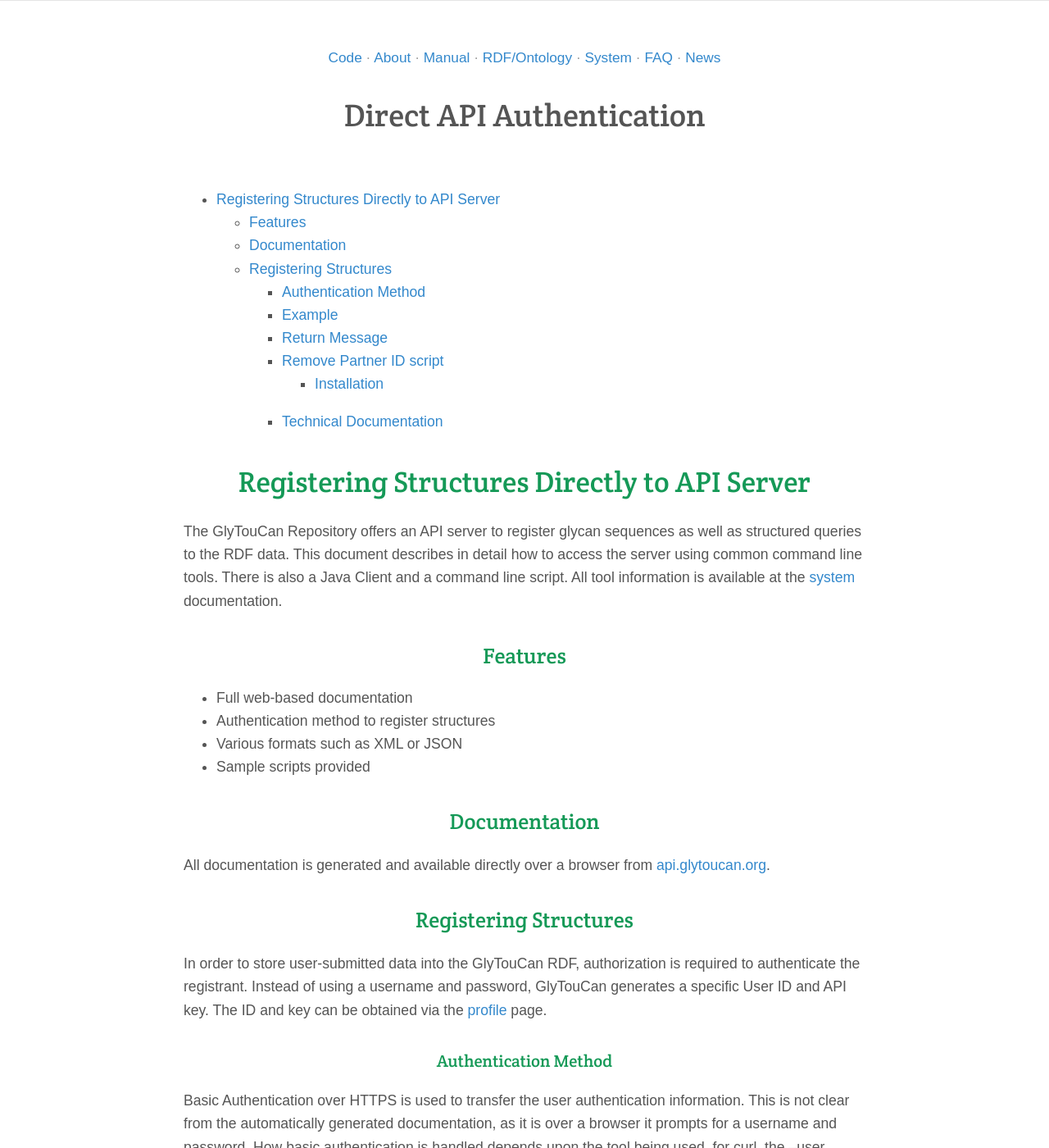
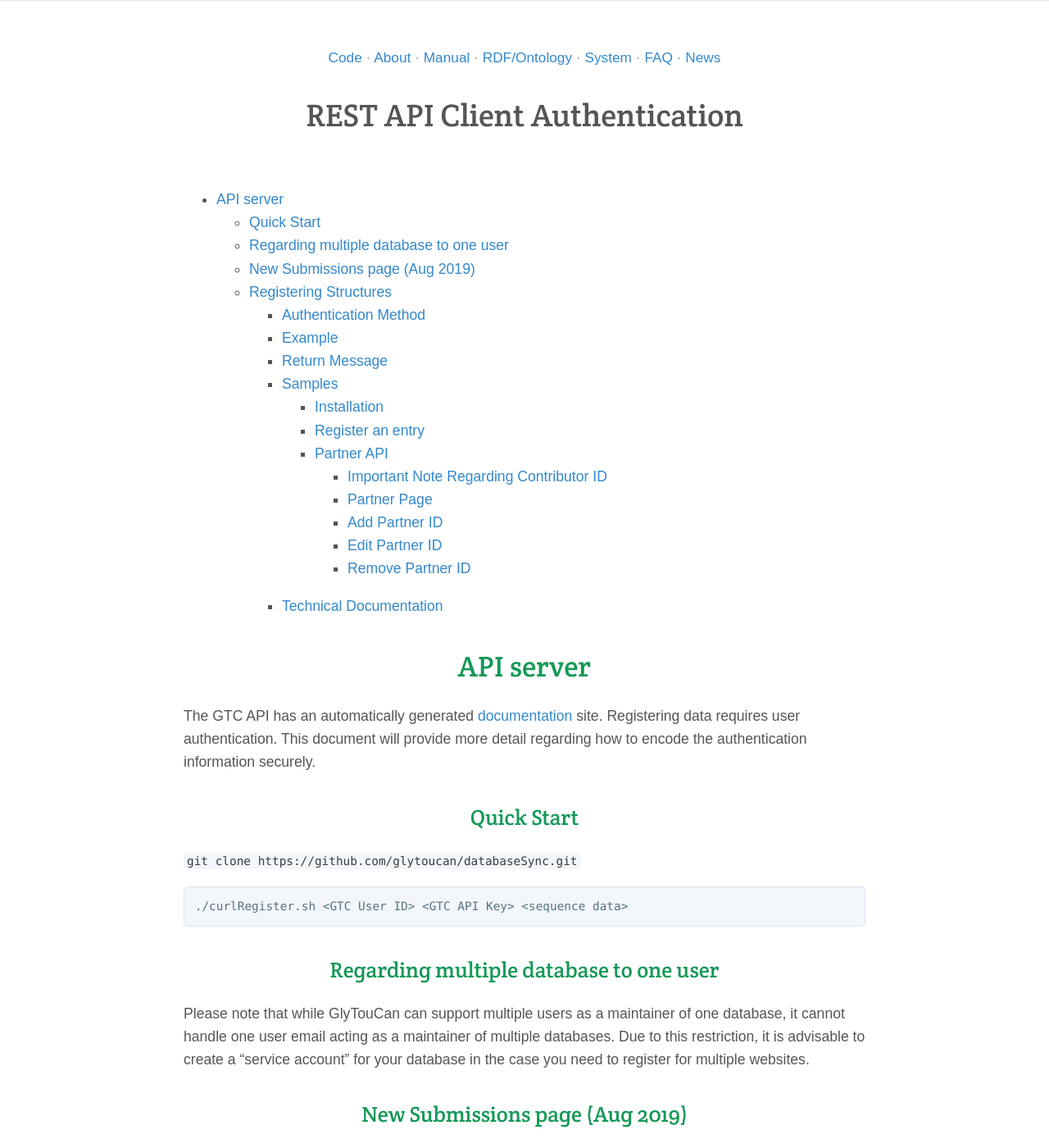
Before and after one commit to glytoucan/glytoucan, a Jekyll site: the page built from system/basic.md, in a window 1280 px wide and 1400 px high. Shown: the whole window at 82% size. Built offline with Jekyll 4.4.1, drawn with Linux system fonts in a browser that asks for light colours; nearby versions of some CDN libraries; some of the changed text lies outside the part shown.

Commit message:
REST only

````diff
--- a/system/basic.md
+++ b/system/basic.md
@@ -1,24 +1,29 @@
 ---
-title: Direct API Authentication
+title: REST API Client Authentication
 layout: default
 ---
 * auto-gen TOC:
 {:toc}
 
-# Registering Structures Directly to API Server
+# API server
 
-The GlyTouCan Repository offers an API server to register glycan sequences as well as structured queries to the RDF data.  This document describes in detail how to access the server using common command line tools.  There is also a Java Client and a command line script.  All tool information is available at the [system](http://code.glytoucan.org/system//) documentation.
+The GTC API has an automatically generated [documentation](htts://api.glytoucan.org) site.  Registering data requires user authentication.  This document will provide more detail regarding how to encode the authentication information securely.
 
-## Features
+## Quick Start
 
-* Full web-based documentation
-* Authentication method to register structures
-* Various formats such as XML or JSON
-* Sample scripts provided
+`git clone https://github.com/glytoucan/databaseSync.git`
 
-## Documentation
+```
+./curlRegister.sh <GTC User ID> <GTC API Key> <sequence data>
+```
 
-All documentation is generated and available directly over a browser from [api.glytoucan.org](https://api.glytoucan.org).
+## Regarding multiple database to one user
+
+Please note that while GlyTouCan can support multiple users as a maintainer of one database, it cannot handle one user email acting as a maintainer of multiple databases.  Due to this restriction, it is advisable to create a "service account" for your database in the case you need to register for multiple websites.
+
+## New Submissions page (Aug 2019)
+
+If you login to the GlyTouCan [Entries](https://glytoucan.org/Users/structure) page, the data sent over command line can be confirmed.
 
 ## Registering Structures
 
@@ -26,7 +31,7 @@
 
 ### Authentication Method
 
-Basic Authentication over HTTPS is used to transfer the user authentication information.  This is not clear from the automatically generated documentation, as it is over a browser it prompts for a username and password.  How basic authentication is handled depends upon the tool being used, for curl, the --user parameter is required.  The documentation shows the format of the input variables, the following is a json example.
+Basic Authentication over HTTPS is used to transfer the user authentication information.  This is not clear from the automatically generated documentation, as it is over a browser it prompts for a username and password.  How basic authentication is handled depends upon the tool being used, for curl, the --user parameter is required.  The following is a json example.
 
 ### Example
 
@@ -46,13 +51,50 @@
 
 In order to save some time for users, the API executes an exact string match search of the sequence sent, and if it already has an Accession Number, it is returned in the "message" field.  In all other cases, a reference tag is returned.  This tag can be used to  confirm the status of the submission on the [Entries](https://glytoucan.org/Users/structure) page.
 
-### Remove Partner ID script
+### Samples
+
+We've provided sample scripts to access the API.
 
 #### Installation
+
 `git clone https://github.com/glytoucan/databaseSync.git`
 
+#### Register an entry
 
-The installation method above explains the location of scripts provided by the GTC team.  The following is a sample command to remove a partner ID:
+The above curl command is in the curlRegister.sh script.
+
+```
+aoki@bluegold:~/workspace/databaseSync$ ./curlRegisterTest.sh  <GTC User ID> <GTC API Key> CLITest
+{"timestamp":"2021-01-05T10:10:16.972+0000","status":"202 ACCEPTED","error":"","message":"bdb497c8f2b103451a6320f765853e2c6c6c5c6dc64aec7ca5b48c96b0658675","path":"/glycan/register"}
+```
+
+#### Partner API
+
+If you have registered as a partner, the API offers partner-specific functionality.
+
+##### Important Note Regarding Contributor ID
+
+It is highly recommended to create a "service account" email address in order to maintain the linkage data between glytoucan and your organization.  This way it will be possible to share this account with other trusted maintainers of your database, without giving away any private passwords.
+
+To create a service account, all that is necessary is to create an account such as "myDatabaseSupport@gmail.com", confirm the email once registered, and then login to GlyTouCan with this account.  Please be sure to confirm the email is verified as GlyTouCan does not accept submissions from users without a confirmed email address.
+
+As GlyTouCan can handle multiple users to a database, the service account can be added later once you are ready.  Please use the contributor id and api key for this account.  This information is available on the profile screen once you have logged in.
+
+##### Partner Page
+
+First be sure to login to the GTC site with the email address registered as a partner.
+
+Each entry page will recognize if you are a partner, and will offer a link to the partner page.  Here is a direct link to the [G46677TE Partner page](https://glytoucan.org/Partner/Glycans/G46677TE).
+
+##### Add Partner ID
+
+```
+aoki@bluegold:~/workspace/databaseSync$ ./curlAdd.sh test0 G51902CJ userID apiKEY
+```
+
+##### Edit Partner ID
+
+##### Remove Partner ID
 
 ```
 aoki@bluegold:~/workspace/databaseSync$ ./curlRemove.sh test0 G51902CJ userID apiKEY
````
Also changed, not shown: system/cli.md (+7 -2 lines), system/index.md (+2 -4 lines).
